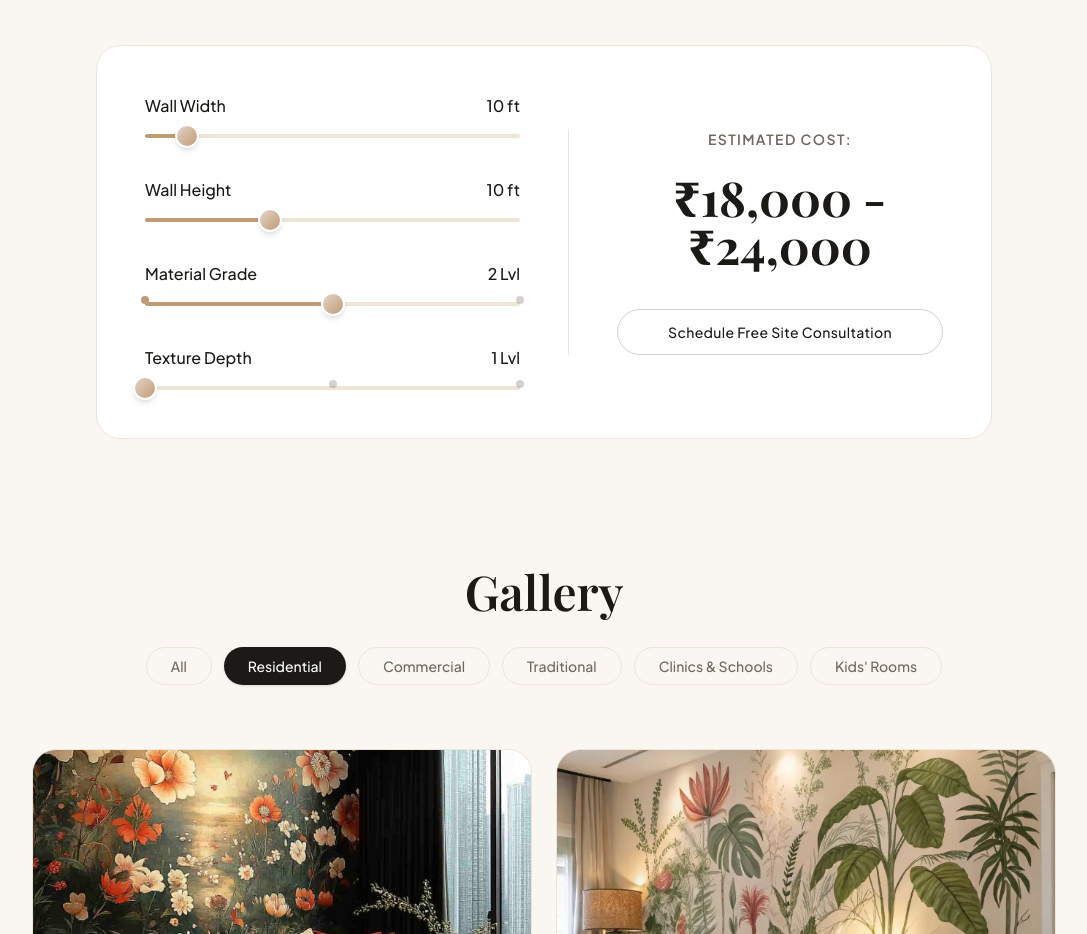
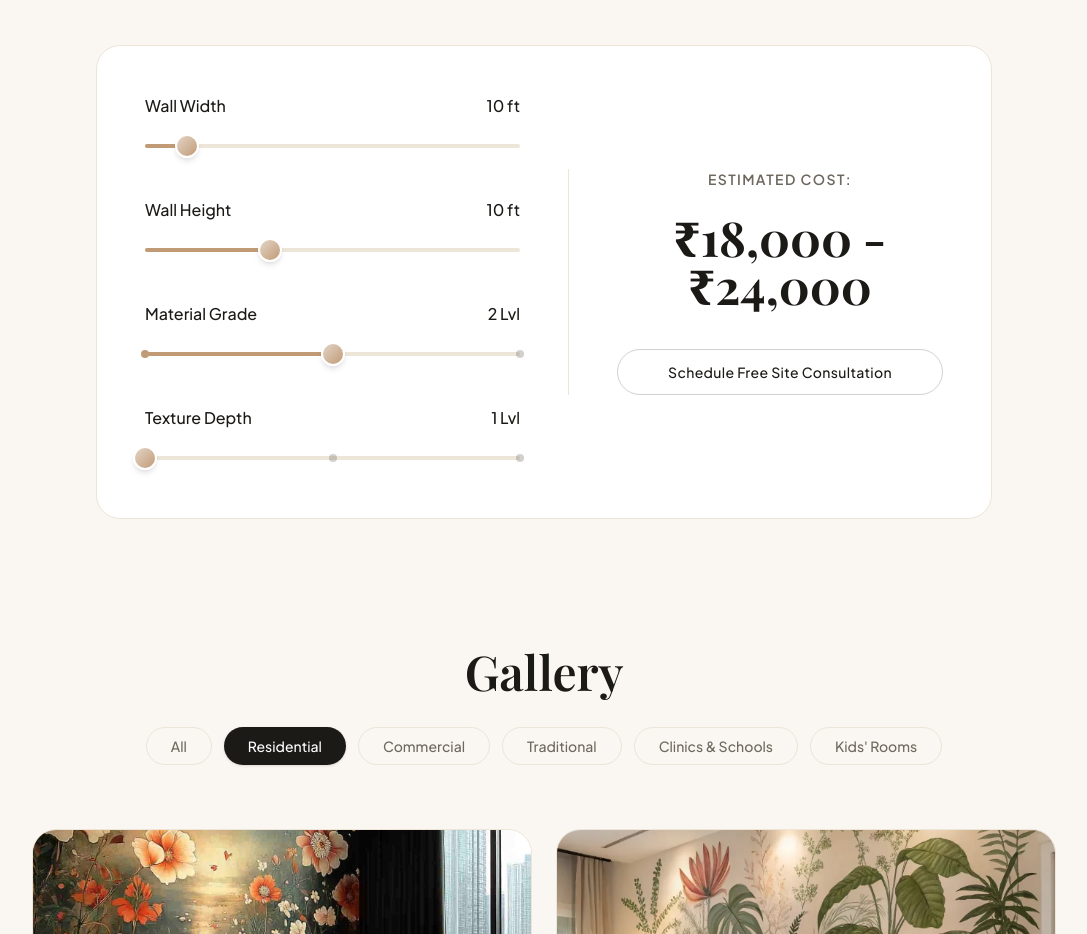
Before and after one commit to JayaSuriya24/ApexWall_3D_Website, a Next.js app: page / in a window 1280 px wide. Shown: the part 6120-7054 px from the top of the page, without its empty margins (96-1183 px from the left). Built offline with nearby package versions, Linux system fonts and the light colour scheme; a web font is replaced by a local one.

Commit message:
fix: perfectly align slider track, dots, and thumb vertically

```diff
--- a/src/components/sections/cost-estimator.tsx
+++ b/src/components/sections/cost-estimator.tsx
@@ -29,24 +29,33 @@ export function CostEstimator() {
         <span>{label}</span>
         <span>{value}{unit ? ` ${unit}` : ""}</span>
       </div>
-      <div className="relative w-full h-1 bg-card-border rounded-full">
+      <div className="relative w-full h-6 flex items-center">
+        {/* Background Track */}
+        <div className="absolute top-1/2 -mt-[2px] w-full h-1 bg-card-border rounded-full pointer-events-none" />
+
+        {/* Fill Track */}
+        <div
+          className="absolute top-1/2 -mt-[2px] h-1 bg-primary rounded-full pointer-events-none z-10"
+          style={{ width: `${((value - min) / (max - min)) * 100}%` }}
+        />
+
         {/* Step Indicator Dots */}
         {steps && (
-          <div className="absolute inset-0 pointer-events-none">
+          <div className="absolute inset-0 pointer-events-none z-10">
             {Array.from({ length: steps }).map((_, i) => (
               <div
                 key={i}
-                className={`absolute top-1/2 -translate-y-1/2 w-2 h-2 rounded-full transition-colors ${
+                className={`absolute top-1/2 -mt-1 w-2 h-2 rounded-full transition-colors ${
                   value >= min + (i * ((max - min) / (steps - 1))) ? 'bg-primary' : 'bg-muted/30'
                 }`}
                 style={{
-                  left: `${(i / (steps - 1)) * 100}%`,
-                  transform: 'translate(-50%, -50%)'
+                  left: `calc(${(i / (steps - 1)) * 100}% - 4px)`
                 }}
               />
             ))}
           </div>
         )}
+
         <input
           type="range"
           min={min}
@@ -56,14 +65,10 @@ export function CostEstimator() {
           onChange={(e) => setter(Number(e.target.value))}
           className="absolute inset-0 w-full h-full opacity-0 cursor-pointer z-20"
         />
-        {/* Fill Track */}
-        <div
-          className="absolute top-0 left-0 h-full bg-primary rounded-full z-10 pointer-events-none"
-          style={{ width: `${((value - min) / (max - min)) * 100}%` }}
-        />
+
         {/* Bronze Knob */}
         <div
-          className="absolute top-1/2 -translate-y-1/2 w-6 h-6 rounded-full bg-gradient-to-br from-[#E3D5C8] to-[#C19B76] border-2 border-white shadow-md z-10 pointer-events-none transition-transform"
+          className="absolute top-1/2 -mt-3 w-6 h-6 rounded-full bg-gradient-to-br from-[#E3D5C8] to-[#C19B76] border-2 border-white shadow-md z-10 pointer-events-none"
           style={{ left: `calc(${((value - min) / (max - min)) * 100}% - 12px)` }}
         />
       </div>
```
